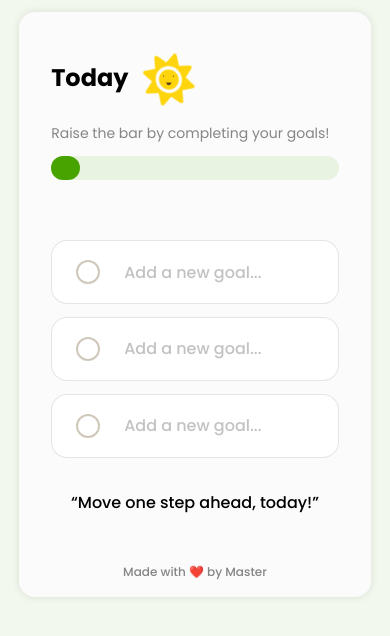
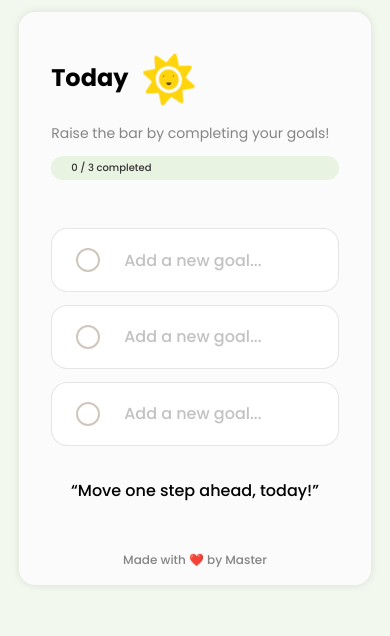
Before and after one commit to Monu9354/TO-DO-LIST-Project, a plain HTML site: page index.html in a window 390 px wide. Shown: the part 100-736 px from the top of the page. Drawn offline with Linux system fonts and the light colour scheme.

Commit message:
app complete

```diff
--- a/index.html
+++ b/index.html
@@ -23,9 +23,9 @@
       </div>
       <p class="progress-label"><span>Raise the bar by completing your goals!</span></p>
       <div class="progress-bar">
-        <div class="progress-bar-filler"></div>
+        <div class="progress-bar-filler"><span class="progress-value">1/3 completed</span></div>
       </div>
-      <p class="error-msg show-error"><span>Please set all the 3 goals!</span></p>
+      <p class="error-msg show-error"><span>Please set all the goals!</span></p>
       <div class="goal-container ">
         <div class="checkbox"><img class="tick-icon" src="./images/Vector 1.svg" alt="tick icon"></div>
         <input id="goal1" class="goal-input" type="text" placeholder="Add a new goal...">
@@ -38,6 +38,7 @@
         <div class="checkbox"><img class="tick-icon" src="./images/Vector 1.svg" alt="tick icon"></div>
         <input id="goal3" class="goal-input" type="text" placeholder="Add a new goal...">
       </div>
+      <div class="add-goal"><span></span></div>
       <p class="quote"><span>“Move one step ahead, today!”</span></p>
       <p class="made-with"><span>Made with ❤️ by Master</span></p>
     </div>
--- a/script.js
+++ b/script.js
@@ -2,29 +2,52 @@
 const goalInputs = document.querySelectorAll(".goal-input");
 const errorMsg = document.querySelector(".error-msg");
 const progressBar = document.querySelector(".progress-bar-filler");
-
+const progressLabel = document.querySelector(".progress-label");
+const progressValue = document.querySelector(".progress-value");
+const allQuotes = [
+   'Raise the bar by completing your goals!',
+   'Well begun is half done!',
+   'Just a step away, keep going!',
+   "Amazing work! You're unstoppable!",
+   "Mission accomplished! You're a true go-getter!",
+   "Bravo! Another goal bites the dust!",
+   "Goals cleared, now it's time to celebrate!",
+   "You're on fire! Keep that momentum alive!",
+   "Outstanding! You're one step closer to greatness!",
+   "What a champ! Keep reaching for the stars!",
+   "Boom! Another goal smashed to perfection!",
+   "You did it! Now, let the good vibes roll!",
+   "Victory is yours! Keep making magic happen!",
+   "Fantastic! The world better watch out for you!",
+   "Goals complete, and the future looks even brighter!",
+   "You're the definition of success right now!",
+   "Congrats! Your hard work just paid off big time!",
+   "Way to go! You crushed it like a pro!",
+   "Whoa! You just completed all the goals, time for chill :D",
+]
 const userGoals = JSON.parse(localStorage.getItem('userGoals')) || {}
 
-let completedGoalsCount = Object.values(userGoals).filter((goal) => goal.completed )
-progressBar.style.width = `${completedGoalsCount.length / 3 *100 } %`;
 
-
+let completedGoals = Object.values(userGoals).filter((goal) => goal.completed)
+progressBar.style.width = `${completedGoals.length / goalInputs.length * 100}%`;
+progressLabel.innerText = allQuotes[completedGoals.length];
+progressValue.innerText = `${completedGoals.length} / ${goalInputs.length} completed`;
 
 checkboxes.forEach((checkbox) => {
-    checkbox.addEventListener("click" , () => {
+   checkbox.addEventListener("click", () => {
       const goalInputFilled = [...goalInputs].every((goalInput) => {
-            return goalInput.value ;
+         return goalInput.value;
       })
-     if(goalInputFilled){
+      if (goalInputFilled) {
          checkbox.parentElement.classList.toggle("completed");
-        userGoals[checkbox.nextElementSibling.id].completed = !userGoals[checkbox.nextElementSibling.id].completed ;
-        completedGoalsCount = Object.values(userGoals).filter((goal) => goal.completed ) ;
-        localStorage.setItem("userGoals" , JSON.stringify(userGoals));
-        progressBar.style.width = `${completedGoalsCount.length / 3 *100 } %`;
-
-
+         userGoals[checkbox.nextElementSibling.id].completed = !userGoals[checkbox.nextElementSibling.id].completed;
+         completedGoals = Object.values(userGoals).filter((goal) => goal.completed);
+         progressBar.style.width = `${completedGoals.length / goalInputs.length * 100}%`;
+         progressLabel.innerText = allQuotes[completedGoals.length];
+         progressValue.innerText = `${completedGoals.length} / ${goalInputs.length} completed`;
+         localStorage.setItem("userGoals", JSON.stringify(userGoals));
       }
-     else{
+      else {
          errorMsg.classList.remove("show-error");
       }
    })
@@ -32,19 +55,25 @@
 
 
 goalInputs.forEach((goalInput) => {
-    if(userGoals[goalInput.id]){
-     goalInput.value = userGoals[goalInput.id].name ;
+   if (userGoals[goalInput.id]) {
+      goalInput.value = userGoals[goalInput.id].name;
+      if (userGoals[goalInput.id].completed) {
+         goalInput.parentElement.classList.add("completed");
       }
-
-     goalInput.addEventListener("focus" , () =>{
+   }
+   goalInput.addEventListener("focus" , () => {
       errorMsg.classList.add("show-error");
    })
 
-     goalInput.addEventListener("input" , (e) => {
+   goalInput.addEventListener("input", (e) => {
+      if (userGoals[goalInput.id] && userGoals[goalInput.id].completed) {
+         goalInput.value = userGoals[goalInput.id].name ;
+         return ;
+      }
       userGoals[goalInput.id] = {
-              name:goalInput.value,
-              completed:false,
+         name: goalInput.value,
+         completed: false,
       }
-        localStorage.setItem("userGoals" , JSON.stringify(userGoals));
+      localStorage.setItem("userGoals", JSON.stringify(userGoals));
    })
 })
--- a/style.css
+++ b/style.css
@@ -62,6 +62,15 @@
     background-color: rgba(72, 163, 0 );
     border-radius:1em;
     transition:width 0.3s ease-in-out;
+    display: flex;
+    align-items:center;
+}
+.progress-value{
+    padding-left: 20px;
+    min-width: max-content;
+    font-weight: 500;
+    font-size: 10px;
+    color: #ffffff;
 }
 .error-msg{
     font-size: 12px;
@@ -136,6 +145,9 @@
         font-size:2em;
         margin-block: 2rem;
     }
+    .error-msg{
+        margin-top:2em;
+    }
     .app-container{
         padding:3em 2em 1em 2em;
     }
@@ -146,4 +158,7 @@
         height:64px;
         margin-bottom:0.8em;
     }
+    .progress-value{
+        color: #333333;
+    }
 }
```
Lines whose indentation alone changed are shown as unchanged.
